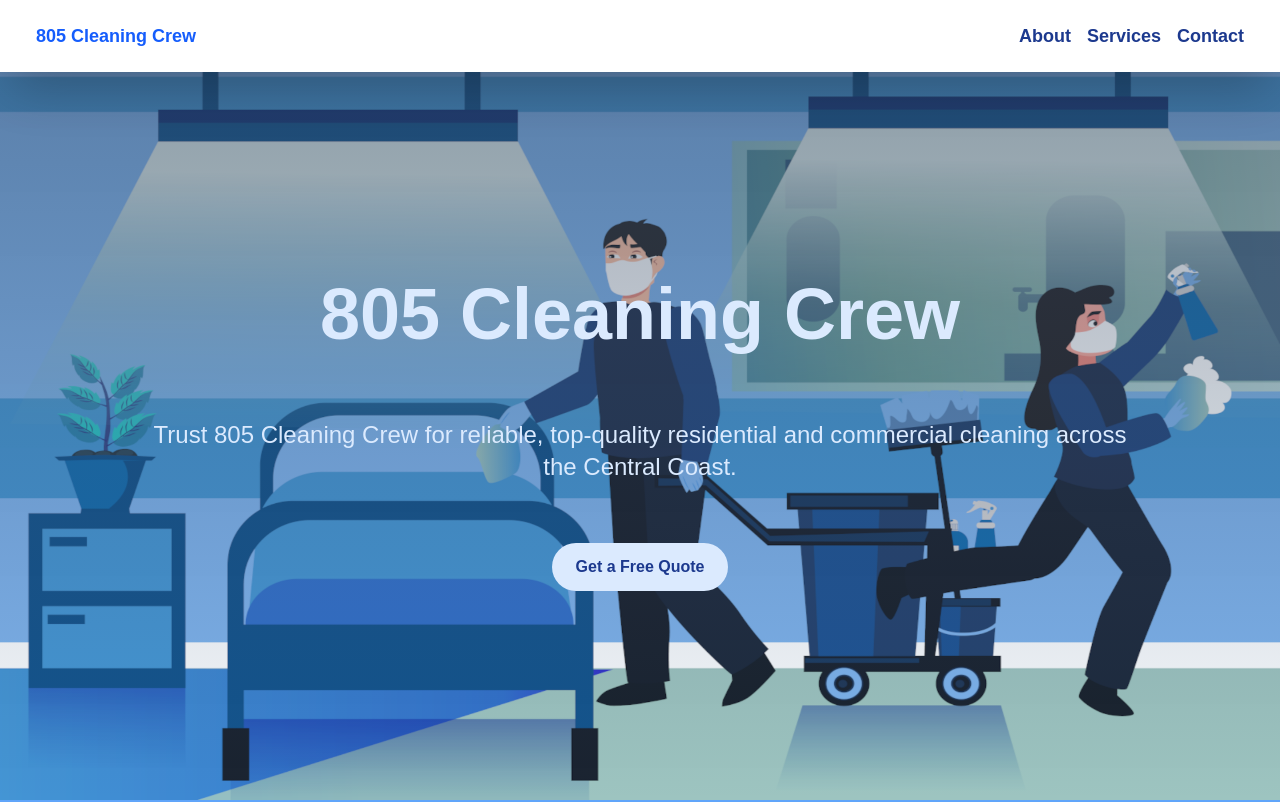
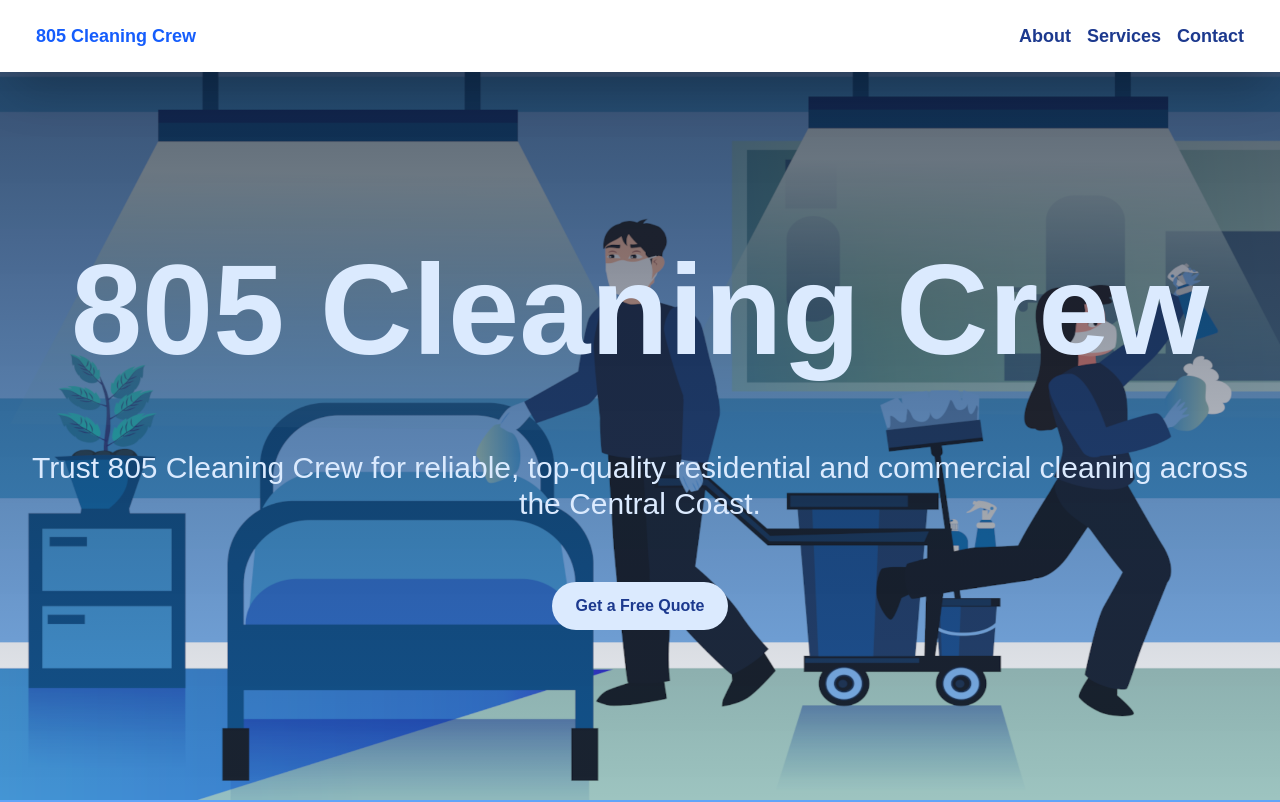
Before and after one commit to darrellbrand/cleaning-site, a Next.js app: page / in a window 1280 px wide. Shown: the top 802 px of the page. Built offline with nearby package versions, Linux system fonts and the light colour scheme.

Commit message:
hero resize

```diff
--- a/src/app/components/HeroSection.tsx
+++ b/src/app/components/HeroSection.tsx
@@ -19,15 +19,15 @@ export default function HeroSection() {
                 </div>
 
                 {/* Optional Gradient Overlay */}
-                <div className="absolute inset-0 bg-gradient-to-b from-slate-700/50  to-transparent" />
+                <div className="absolute inset-0 bg-gradient-to-b from-slate-900/70  to-transparent" />
             </div>
 
             {/* Hero Content */}
-            <div className="relative z-10 flex flex-col items-center justify-center text-blue-100 text-center px-6  max-w-5xl mx-auto  pt-15  gap-10 md:gap-15  ">
-                <h1 className="text-2xl md:text-7xl font-extrabold leading-tight">
+            <div className="relative z-10 flex flex-col items-center justify-center text-blue-100 text-center px-6  max-w-7xl mx-auto  pt-15  gap-10 md:gap-15  ">
+                <h1 className="text-3xl md:text-9xl font-extrabold leading-tight">
                     805 Cleaning Crew
                 </h1>
-                <p className="text-md md:text-2xl">
+                <p className="text-lg md:text-3xl">
                     Trust 805 Cleaning Crew for reliable, top-quality residential and commercial cleaning across the Central Coast.
                 </p>
                 <Link
```
